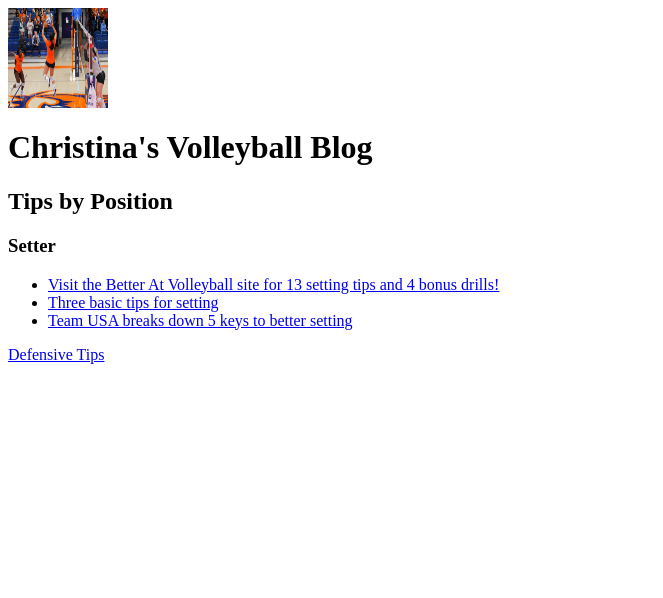
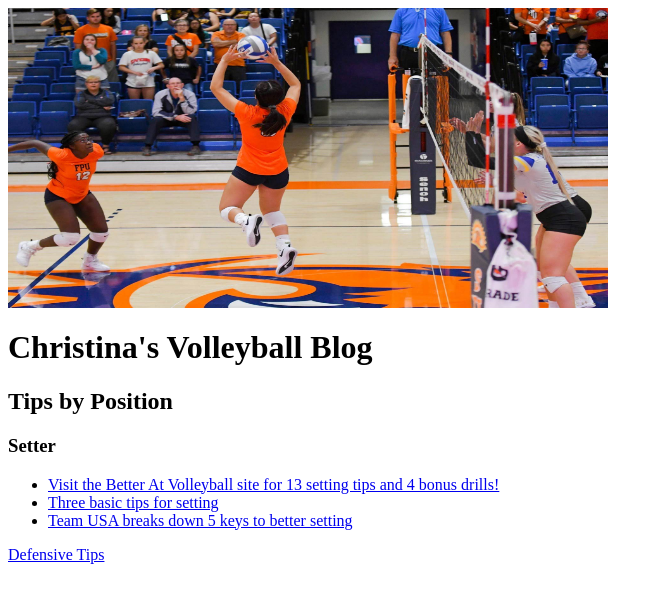
Before and after one commit to tran6christina/CSSE-370, a plain HTML site: page index.html in a window 1280 px wide. Shown: the whole page, without its empty margins (0-663 px from the left). Drawn offline with Linux system fonts and the light colour scheme.

Commit message:
Update index.html

```diff
--- a/index.html
+++ b/index.html
@@ -1,5 +1,5 @@
 <body>
-      <img src="Setting.JPG" alt="Setting" height=100 width=100/>
+      <img src="Setting.JPG" alt="Setting" height=300 width=600/>
   <h1>Christina's Volleyball Blog</h1>
   <div id="introduction">
     <h2>Tips by Position</h2>
```
